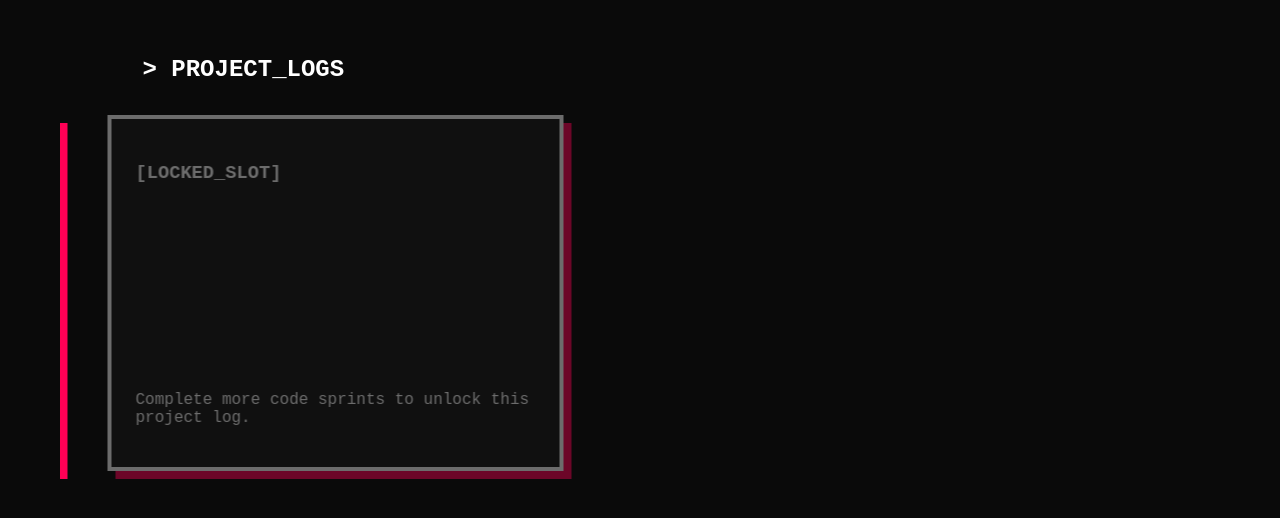
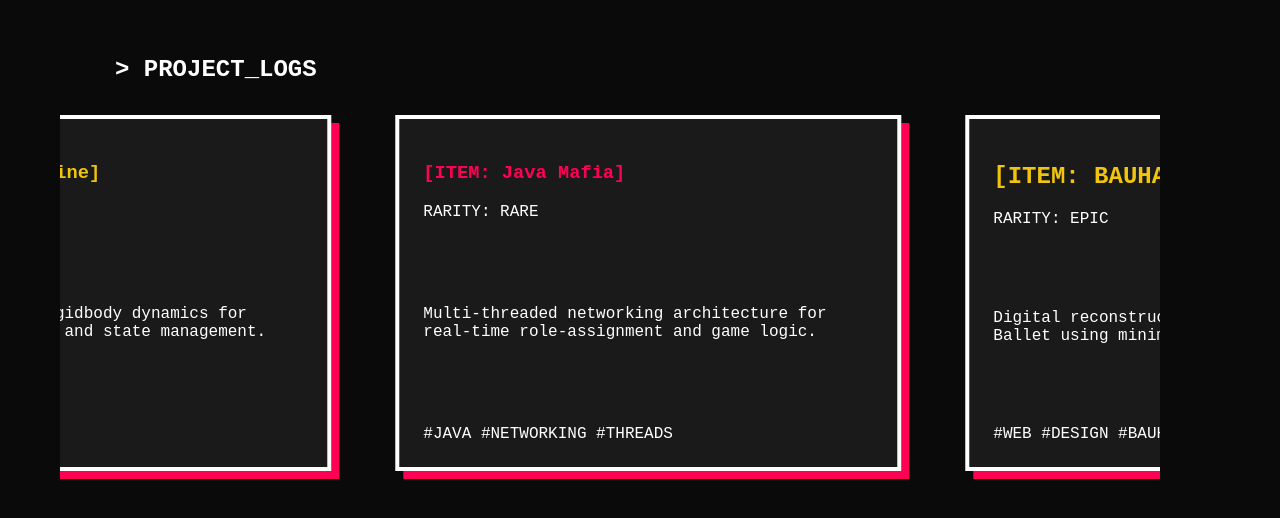
Before and after one commit to apr45/is117-GameDevPortfolio, a React (Vite) app: page / in a window 1280 px wide. Shown: the part 2026-2544 px from the top of the page. Built offline with nearby package versions, Linux system fonts and the light colour scheme.

Commit message:
undoing previous changes regarding projects section alignment*

```diff
--- a/src/styles/ProjectSlider.module.css
+++ b/src/styles/ProjectSlider.module.css
@@ -1,10 +1,8 @@
 /* Container height dictates how "long" the horizontal scroll feels */
 .horizontalScrollContainer {
-  height: 400vh; /* Increased for smoother control */
+  height: 300vh;
   position: relative;
-  width: 100vw;
-  margin-left: 0 !important;
-  left: 0;
+  background-color: transparent;
 }
 
 .stickyWrapper {
@@ -14,35 +12,29 @@
   display: flex;
   flex-direction: column;
   justify-content: center;
-  align-items: center; /* Center the title and track horizontally */
-  overflow: hidden;
+  overflow: hidden; /* Hide the cards that aren't on screen */
 }
 
 .sectionTitle {
-  /* Center the title instead of margin-left: 5% */
+  margin-left: 5%;
   margin-bottom: 2rem;
-  width: 85%;
-  max-width: 1400px;
-  text-align: left; /* Keeps text aligned with the start of the bar/header */
 }
 
 .projectTrack {
   display: flex;
-  gap: 3rem;
-  padding: 0 10vw; /* Horizontal breathing room */
-  will-change: transform;
+  gap: 4rem;
+  padding-left: 25%;
 }
 
 .projectCard {
   flex-shrink: 0;
-  width: 400px;
+  width: 450px;
   height: 300px;
   background: #000;
   padding: 2rem;
   display: flex;
   flex-direction: column;
   justify-content: space-between;
-  border: var(--border-pixel); /* Ensure it uses your global 8-bit border */
 }
 
 .lockedSlot {
```
